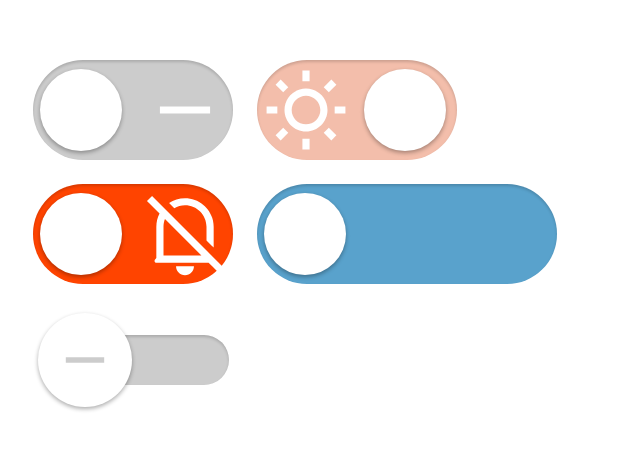
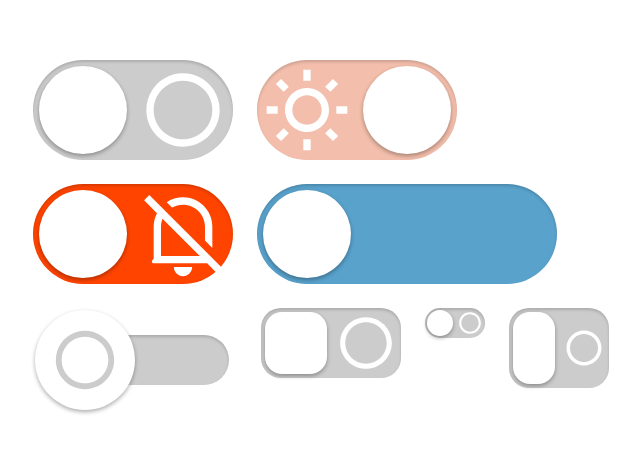
Before and after one commit to haoxiang-xu/track_your_github_repos, a React (Create React App) app: page /mini/switch in a window 1280 px wide. Shown: the part 164-616 px from the top of the page, without its empty margins (297-937 px from the left). Built offline with nearby package versions, Linux system fonts and the light colour scheme.

Commit message:
switch update

```diff
--- a/src/BUILTIN_COMPONENTs/switch/switch.js
+++ b/src/BUILTIN_COMPONENTs/switch/switch.js
@@ -10,8 +10,8 @@ import Icon from "../icon/icon";
 
 const MaterialSwitch = ({
   style,
-  on_icon_src = "circle",
-  off_icon_src = "subtract",
+  on_icon_src = "subtract",
+  off_icon_src = "circle",
   on = false,
   setOn = () => {},
 }) => {
@@ -145,15 +145,15 @@ const MaterialSwitch = ({
             "background-color 0.36s cubic-bezier(0.32, 1, 0.32, 1)",
           position: "absolute",
           top: "50%",
-          left: on ? switchStyle?.width - switchStyle?.height + 3 : 3,
+          left: on ? switchStyle?.width - switchStyle?.height : 0,
 
           height:
             typeof switchStyle?.height === "number"
-              ? switchStyle.height - 6
+              ? switchStyle.height
               : undefined,
           width:
             typeof switchStyle?.height === "number"
-              ? switchStyle.height - 6
+              ? switchStyle.height
               : undefined,
 
           borderRadius: "50%",
@@ -248,13 +248,17 @@ const LightSwitch = ({ style }) => {
 };
 const Switch = ({
   style,
-  on_icon_src = "circle",
-  off_icon_src = "subtract",
+  on_icon_src = "subtract",
+  off_icon_src = "circle",
   on = false,
   setOn = () => {},
 }) => {
   const { theme } = useContext(ConfigContext);
   const [switchStyle, setSwitchStyle] = useState({
+    width: 0,
+    height: 0,
+  });
+  const [thumbStyle, setThumbStyle] = useState({
     width: 0,
     height: 0,
   });
@@ -295,9 +299,25 @@ const Switch = ({
       return n;
     };
     if (typeof switchStyle?.height === "number") {
-      setThumbOffset(to_even_int(Math.max(2, switchStyle?.height / 16)));
+      setThumbOffset(to_even_int(Math.max(3, switchStyle?.height / 16)));
     } else {
       setThumbOffset(0);
+    }
+    if (
+      typeof switchStyle?.height === "number" &&
+      typeof switchStyle?.width === "number"
+    ) {
+      if (switchStyle.width < switchStyle.height * 2) {
+        setThumbStyle({
+          height: switchStyle.height - thumbOffset * 2,
+          width: switchStyle.width / 2 - thumbOffset * 2,
+        });
+      } else {
+        setThumbStyle({
+          height: switchStyle.height - thumbOffset * 2,
+          width: switchStyle.height - thumbOffset * 2,
+        });
+      }
     }
   }, [switchStyle]);
   const handle_switch_on_click = () => {
@@ -307,7 +327,7 @@ const Switch = ({
   return (
     <div
       className="mini-ui-switch-track"
-      style={switchStyle}
+      style={{ ...switchStyle }}
       onClick={handle_switch_on_click}
     >
       <div
@@ -317,17 +337,11 @@ const Switch = ({
           position: "absolute",
           top: "50%",
           left: on
-            ? switchStyle?.width - switchStyle?.height + thumbOffset + 1
-            : thumbOffset + 1,
+            ? switchStyle?.width - (thumbStyle?.width + thumbOffset)
+            : thumbOffset,
 
-          height:
-            typeof switchStyle?.height === "number"
-              ? switchStyle.height - thumbOffset * 3
-              : undefined,
-          width:
-            typeof switchStyle?.height === "number"
-              ? switchStyle.height - thumbOffset * 3
-              : undefined,
+          height: thumbStyle.height,
+          width: thumbStyle.width,
 
           borderRadius: Math.max(0, switchStyle?.borderRadius - 3) || "50%",
 
@@ -346,19 +360,13 @@ const Switch = ({
             typeof switchStyle?.height === "number" &&
             typeof switchStyle?.width === "number"
               ? on
-                ? 6
-                : switchStyle?.width - switchStyle?.height + 7 + 2
+                ? thumbOffset
+                : switchStyle?.width -  (thumbStyle?.width + thumbOffset)
               : undefined,
           transform: "translate(0%, -50%)",
 
-          height:
-            typeof switchStyle?.height === "number"
-              ? switchStyle.height - 14
-              : undefined,
-          width:
-            typeof switchStyle?.height === "number"
-              ? switchStyle.height - 14
-              : undefined,
+          height: thumbStyle.width,
+          width: thumbStyle.width,
         }}
       />
     </div>
--- a/src/DEMOs/switch_demo/switch_demo.js
+++ b/src/DEMOs/switch_demo/switch_demo.js
@@ -20,6 +20,8 @@ const SwitchDemo = () => {
     notification: false,
     null: false,
     material: false,
+    square: false,
+    small: false,
   });
   const handle_switch_on_click = (switch_id) => {
     setSwitchStatus((prevStatus) => ({
@@ -100,6 +102,33 @@ const SwitchDemo = () => {
           on={switchStatus.material}
           setOn={() => handle_switch_on_click("material")}
         />
+        <Switch
+          style={{
+            width: 140,
+            height: 70,
+            borderRadius: 20,
+          }}
+          on={switchStatus.square}
+          setOn={() => handle_switch_on_click("square")}
+        />
+        <Switch
+          style={{
+            width: 60,
+            height: 30,
+            borderRadius: 20,
+          }}
+          on={switchStatus.small}
+          setOn={() => handle_switch_on_click("small")}
+        />
+        <Switch
+          style={{
+            width: 100,
+            height: 80,
+            borderRadius: 20,
+          }}
+          on={switchStatus.square}
+          setOn={() => handle_switch_on_click("square")}
+        />
       </div>
     </div>
   );
```
